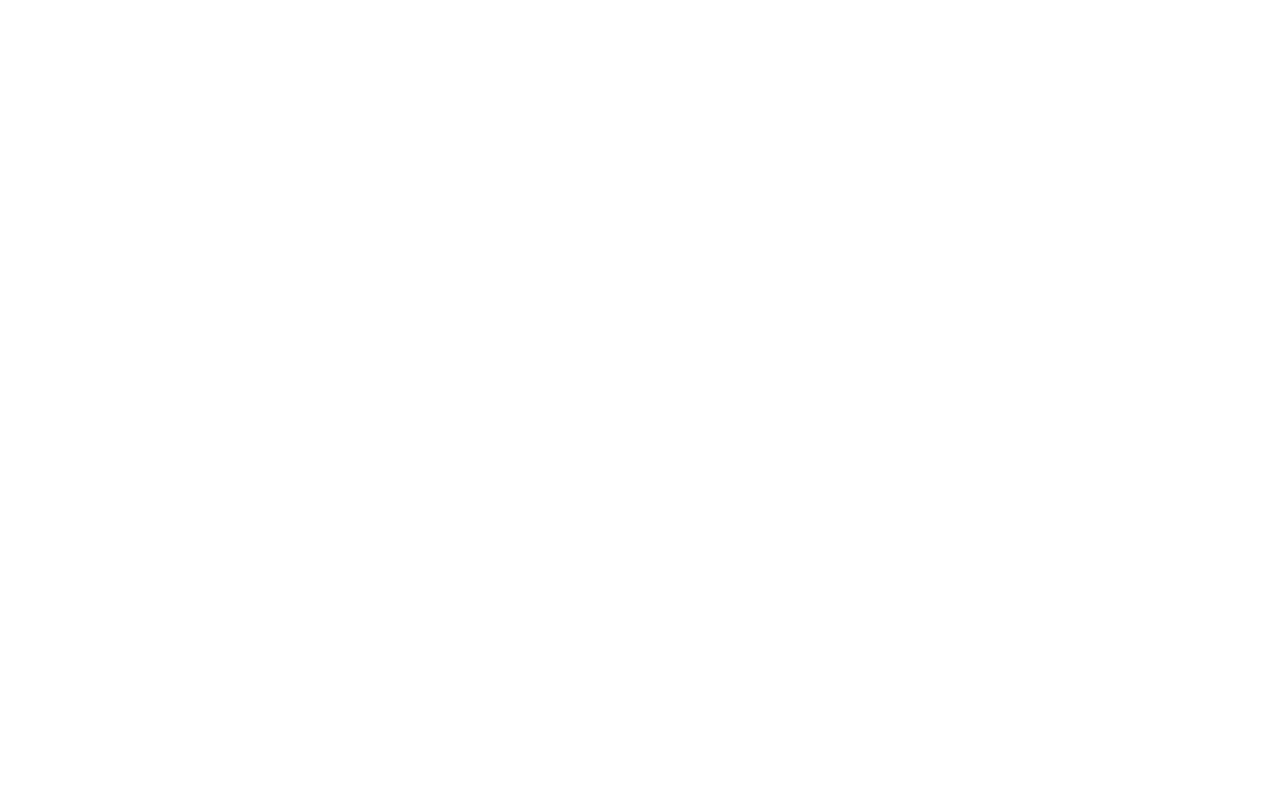
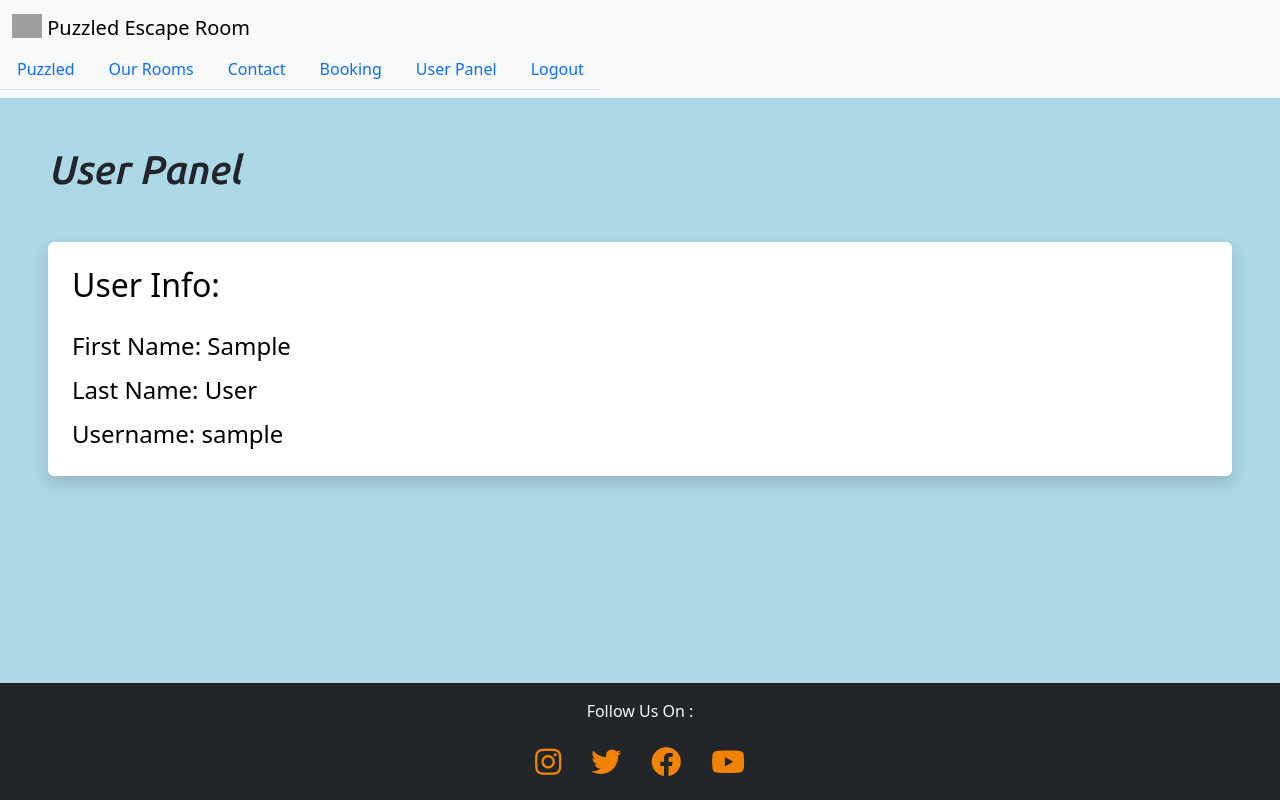
Before and after one commit to Ellusive89/puzzled-escape-room, a Django app: page /user-panel in a window 1280 px wide. Before the commit the page is empty. Run offline with Django 4.2, Linux system fonts and the light colour scheme; the visitor is signed in with stand-in values (Sample User, id 1); data that the repository does not hold is empty; some web fonts are replaced; grey boxes are pictures that could not be loaded.

Commit message:
add content to user panel template

```diff
--- a/escaperoom/urls.py
+++ b/escaperoom/urls.py
@@ -4,6 +4,7 @@
 
 urlpatterns = [
     path('', views.escaperoom_page_view, name='escaperoom'),
+    path('escaperoom.html', views.escaperoom_page_view, name='escaperoom'),
     path('booking', views.booking, name='booking'),
     path('booking-submit', views.bookingSubmit, name='bookingSubmit'),
     path('our-rooms', views.our_rooms, name='our_rooms'),
--- a/templates/base.html
+++ b/templates/base.html
@@ -44,6 +44,9 @@
                 <a class="nav-link {% if active_tab == 'booking' %}active{% endif %}" href="{% url 'booking' %}">Booking</a>
             </li>
             <li class="nav-item">
+                <a class="nav-link {% if active_tab == 'user-panel' %}active{% endif %}" href="{% url 'user_panel' %}">User Panel</a>
+            </li>
+            <li class="nav-item">
                 <a class="nav-link" href="{% url 'account_logout' %}">Logout</a>
             </li>
             {% else %}
@@ -60,6 +63,15 @@
             {% endif %}
         </ul>
     </nav>
+    {% if messages %}
+    {% for message in messages %}
+    <div class="alert alert-success  alert-dismissible fade show text-center " role="alert">
+        <h6 class="display-5">{{ message }}</h6>
+        <button type="button" class="btn-close fs-1 position-absolute top-50 start-0 translate-middle-y"
+            data-bs-dismiss="alert" aria-label="Close"></button>
+    </div>
+    {% endfor %}
+    {% endif %}
 
     <main>
         {% block content %}
--- a/templates/user_panel.html
+++ b/templates/user_panel.html
@@ -0,0 +1,37 @@
+{% extends 'base.html' %}
+{% load static %}
+{% block content %}
+
+<h1 class="ms-5 mt-5">User Panel</h1>
+
+<div class="shadow p-4 mb-5 bg-body bg-body rounded text-black m-5">
+  <h2 class="">User Info:</h2>
+  <ul class="list-group fs-4 mt-3">
+    <li class="list-group mt-2">First Name: {{ user.first_name }}</li>
+    <li class="list-group mt-2">Last Name: {{ user.last_name }}</li>
+    <li class="list-group mt-2">Username: {{ user.username }}</li>
+  </ul>
+</div>
+
+{% if reservations %}
+<div class="mt-5">
+  <h1 class="ms-5">Reservations:</h1>
+  <div class="shadow p-4 mb-3 bg-body bg-body rounded text-black m-5">
+    {% for reservation in reservations %}
+    <div class="list-group fs-4 border p-3 mb-3">
+      <p class="list-group mt-2">Day: {{ reservation.day }}</p>
+      <p class="list-group mt-2">Time: {{ reservation.time }}</p>
+      <p class="list-group mt-2">Players: {{ reservation.players }}</p>
+      <div class="mt-3 mb-2">
+        <a
+          class="btn btn-primary rounded-3 p-2"
+          href="{% url 'user_update' reservation.id %}"
+          >Edit Reservation</a
+        >
+      </div>
+    </div>
+    {% endfor %}
+  </div>
+</div>
+{% endif %}
+{% endblock %}
```
